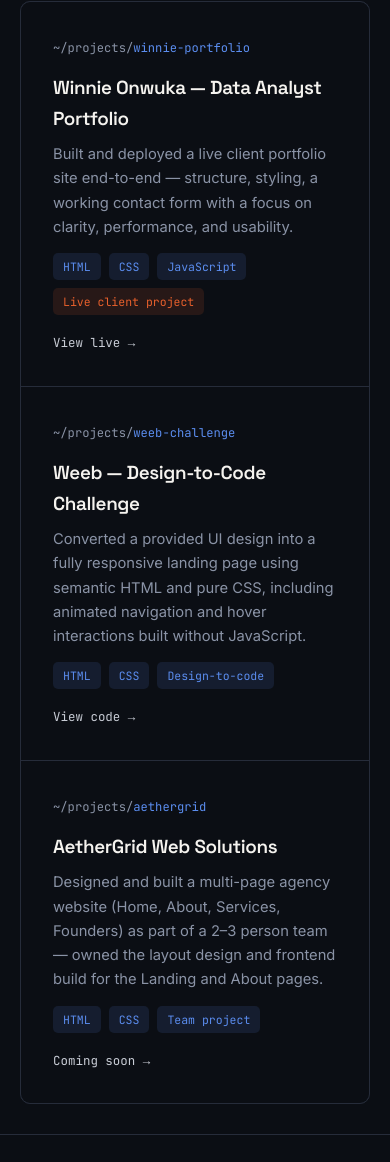
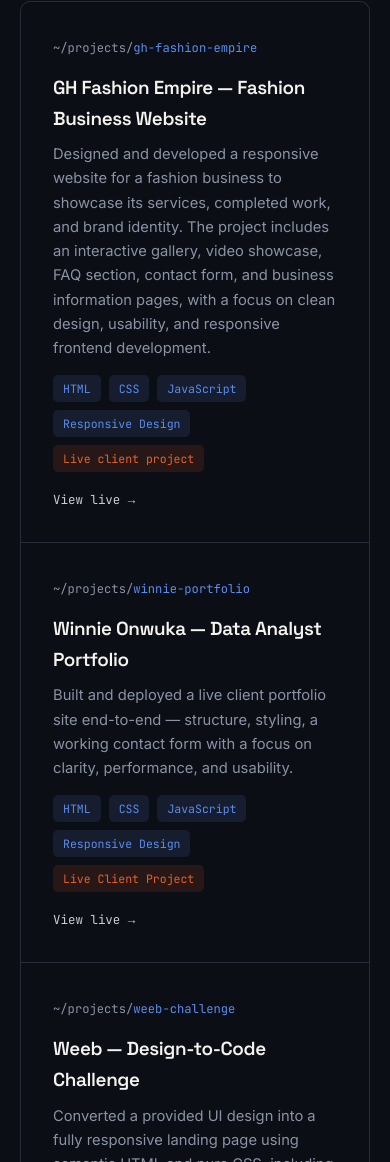
Before and after one commit to Euthomas15/EUTHOMAS-PORTFOLIO, a plain HTML site: page index.html in a window 390 px wide. Shown: the part 4680-5842 px from the top of the page. Drawn offline with Linux system fonts and the light colour scheme.

Commit message:
Add GH Fashion Empire project to portfolio
Added new project showcase for GH Fashion Empire, a responsive fashion business website featuring interactive gallery, video showcase, and FAQ section. Also updated winnie-portfolio tags to include Responsive Design and standardized capitalization of Live Client Project tag.

```diff
--- a/index.html
+++ b/index.html
@@ -274,6 +274,22 @@
         <div class="projects-list">
 
           <div class="project-row fade-up">
+            <span class="project-path">~/projects/<span class="file">gh-fashion-empire</span></span>
+            <div class="project-main">
+              <h3>GH Fashion Empire — Fashion Business Website</h3>
+              <p>Designed and developed a responsive website for a fashion business to showcase its services, completed work, and brand identity. The project includes an interactive gallery, video showcase, FAQ section, contact form, and business information pages, with a focus on clean design, usability, and responsive frontend development.</p>
+              <div class="project-tags">
+                <span class="project-tag">HTML</span>
+                <span class="project-tag">CSS</span>
+                <span class="project-tag">JavaScript</span>
+                <span class="project-tag">Responsive Design</span>
+                <span class="project-tag live">Live client project</span>
+              </div>
+            </div>
+            <a href="https://euthomas15.github.io/GH-Fashion_Empire_LandingPage" target="_blank" rel="noopener" class="project-link">View live →</a>
+          </div>
+
+          <div class="project-row fade-up">
             <span class="project-path">~/projects/<span class="file">winnie-portfolio</span></span>
             <div class="project-main">
               <h3>Winnie Onwuka — Data Analyst Portfolio</h3>
@@ -282,7 +298,8 @@
                 <span class="project-tag">HTML</span>
                 <span class="project-tag">CSS</span>
                 <span class="project-tag">JavaScript</span>
-                <span class="project-tag live">Live client project</span>
+                <span class="project-tag">Responsive Design</span>
+                <span class="project-tag live">Live Client Project</span>
               </div>
             </div>
             <a href="https://winnie-onwuka.netlify.app" target="_blank" rel="noopener" class="project-link">View live →</a>
```
